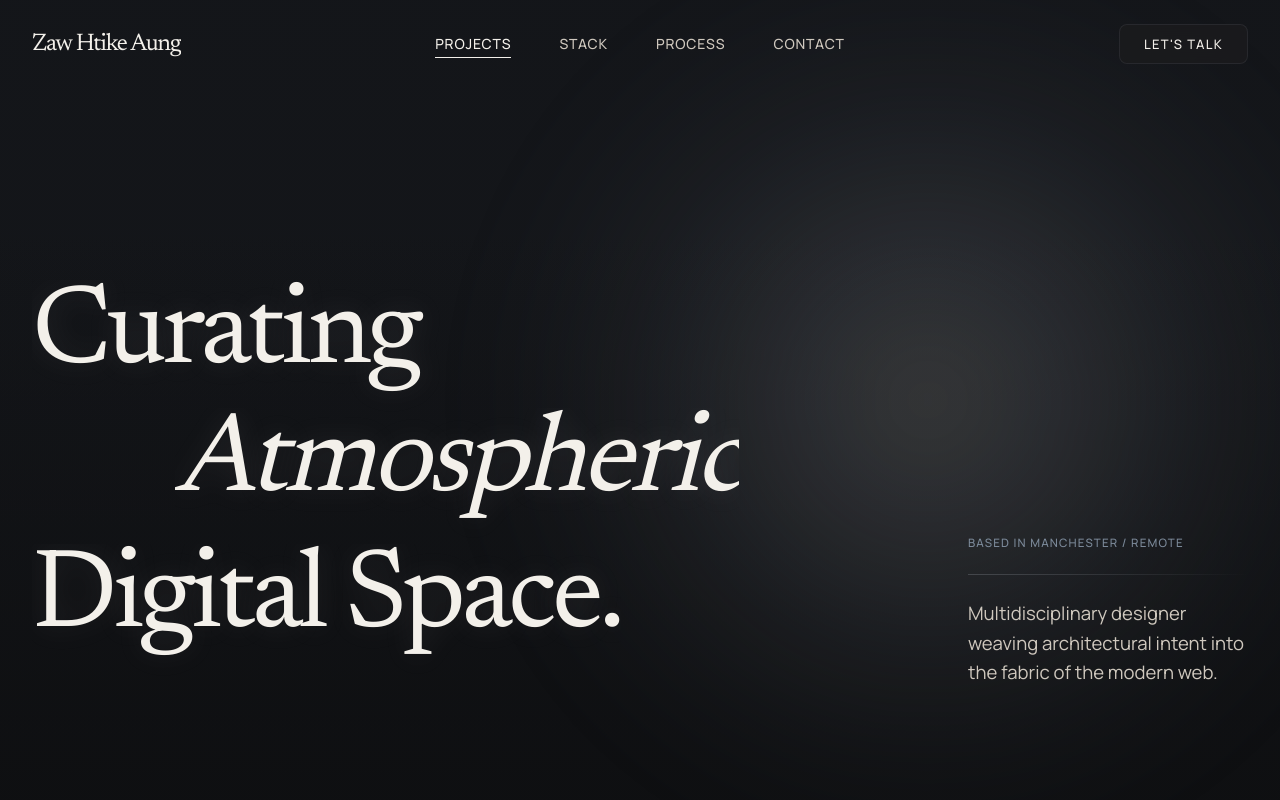
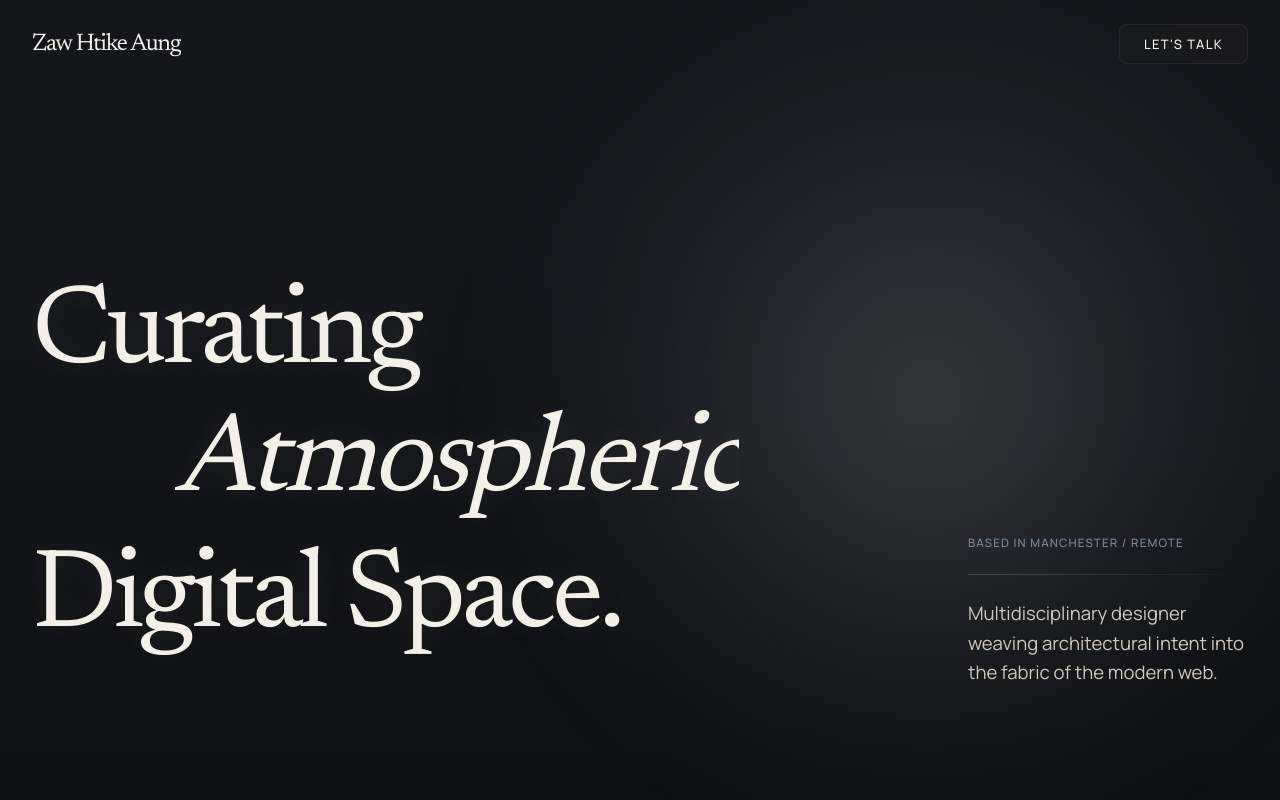
Before and after one commit to Sczeam/myportfolio, a Next.js app: page / in a window 1280 px wide. Shown: the top 800 px of the page. Built offline with nearby package versions, Linux system fonts and the light colour scheme.

Commit message:
minor copy changes

```diff
--- a/components/home/closing-invitation.tsx
+++ b/components/home/closing-invitation.tsx
@@ -4,27 +4,17 @@ import { Container } from "@/components/ui/container";
 
 const contactLinks = [
   {
-    label: "hello@zhtike.aung",
-    href: "mailto:hello@zhtike.aung",
-  },
-  {
     label: "GitHub",
     href: "https://github.com/Sczeam",
   },
   {
     label: "LinkedIn",
-    href: "https://www.linkedin.com/",
-  },
-] as const;
-
-const footerNavigation = [
-  { label: "Work", href: "#selected-work" },
-  { label: "Stack", href: "#stack" },
-  { label: "Security", href: "#process" },
+    href: "https://www.linkedin.com/in/zaw-htike-aung",
+    },
 ] as const;
 
 const footerSocial = [
-  { label: "LinkedIn", href: "https://www.linkedin.com/" },
+  { label: "LinkedIn", href: "https://www.linkedin.com/in/zaw-htike-aung" },
   { label: "GitHub", href: "https://github.com/Sczeam" },
   { label: "Mail", href: "mailto:hello@zhtike.aung" },
 ] as const;
@@ -76,7 +66,7 @@ export function ClosingInvitation() {
         />
 
         <footer
-          className="grid gap-10 pb-2 pt-10 sm:gap-12 lg:grid-cols-[minmax(0,1.4fr)_minmax(0,0.55fr)_minmax(0,0.55fr)_auto] lg:items-end lg:gap-[4rem] lg:pt-[3.75rem]"
+          className="grid gap-10 pb-2 pt-10 sm:gap-12 lg:grid-cols-[minmax(0,1.4fr)_minmax(0,0.55fr)_auto] lg:items-end lg:gap-[4rem] lg:pt-[3.75rem]"
           data-closing-invitation-fade
         >
           <div>
@@ -86,19 +76,6 @@ export function ClosingInvitation() {
             <p className="mt-5 font-display text-[1.55rem] italic leading-[1.3] tracking-[-0.02em] text-accent">
               Full-stack craft with architectural intent.
             </p>
-          </div>
-
-          <div>
-            <p className="type-label text-text-subtle">Navigation</p>
-            <ul className="mt-4 space-y-2.5">
-              {footerNavigation.map((link) => (
-                <li key={link.label}>
-                  <Link href={link.href} className={footerLinkClassName}>
-                    {link.label}
-                  </Link>
-                </li>
-              ))}
-            </ul>
           </div>
 
           <div>
--- a/components/layout/navbar.tsx
+++ b/components/layout/navbar.tsx
@@ -5,13 +5,6 @@ import { useEffect, useState } from "react";
 import Link from "next/link";
 
 import { Container } from "@/components/ui/container";
-
-const navItems = [
-  { label: "Projects", href: "#selected-work", active: true },
-  { label: "Stack", href: "#stack" },
-  { label: "Process", href: "#process" },
-  { label: "Contact", href: "#contact" },
-] as const;
 
 export function Navbar() {
   const [hasScrolled, setHasScrolled] = useState(false);
@@ -54,29 +47,6 @@ export function Navbar() {
               </span>
             </Link>
 
-            <nav
-              aria-label="Primary"
-              className="absolute left-1/2 hidden -translate-x-1/2 lg:block"
-              data-node-id="1:171"
-            >
-              <ul className="flex items-center">
-                {navItems.map(({ label, href, active }) => (
-                  <li key={label} className="pl-12 first:pl-0">
-                    <Link
-                      href={href}
-                      className={[
-                        "type-nav nav-link uppercase",
-                        active ? "nav-link-active" : "",
-                      ].join(" ")}
-                      data-opening-nav-item
-                    >
-                      {label}
-                    </Link>
-                  </li>
-                ))}
-              </ul>
-            </nav>
-
             <a
               href="mailto:zawhtikeaung.dev@gmail.com"
               className="type-button group inline-flex min-h-10 items-center justify-center rounded-[8px] border border-border-soft bg-[rgba(27,28,30,0.82)] px-6 py-2.5 text-text-primary backdrop-blur-[12px] transition-[background-color,border-color] duration-[240ms] ease-[cubic-bezier(0.22,1,0.36,1)] hover:border-border-strong hover:bg-[rgba(27,28,30,0.87)] focus-visible:outline-none focus-visible:ring-1 focus-visible:ring-text-primary/20 focus-visible:ring-offset-2 focus-visible:ring-offset-canvas"
@@ -89,24 +59,6 @@ export function Navbar() {
             </a>
           </div>
 
-          <nav aria-label="Primary mobile" className="mt-4 lg:hidden">
-            <ul className="flex flex-wrap items-center gap-x-6 gap-y-2">
-              {navItems.map(({ label, href, active }) => (
-                <li key={label}>
-                  <Link
-                    href={href}
-                    className={[
-                      "type-nav nav-link pb-1 uppercase",
-                      active ? "nav-link-active" : "",
-                    ].join(" ")}
-                    data-opening-nav-item
-                  >
-                    {label}
-                  </Link>
-                </li>
-              ))}
-            </ul>
-          </nav>
         </div>
       </Container>
     </header>
```
